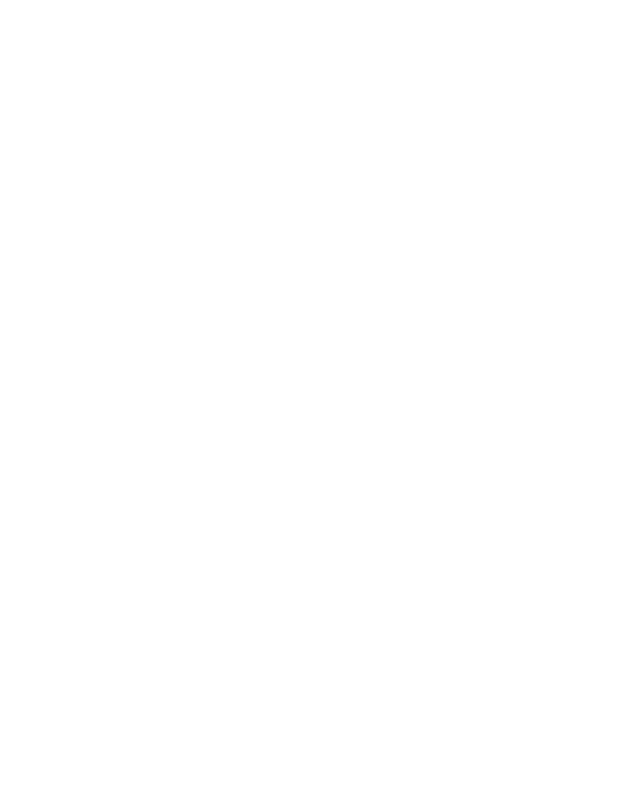
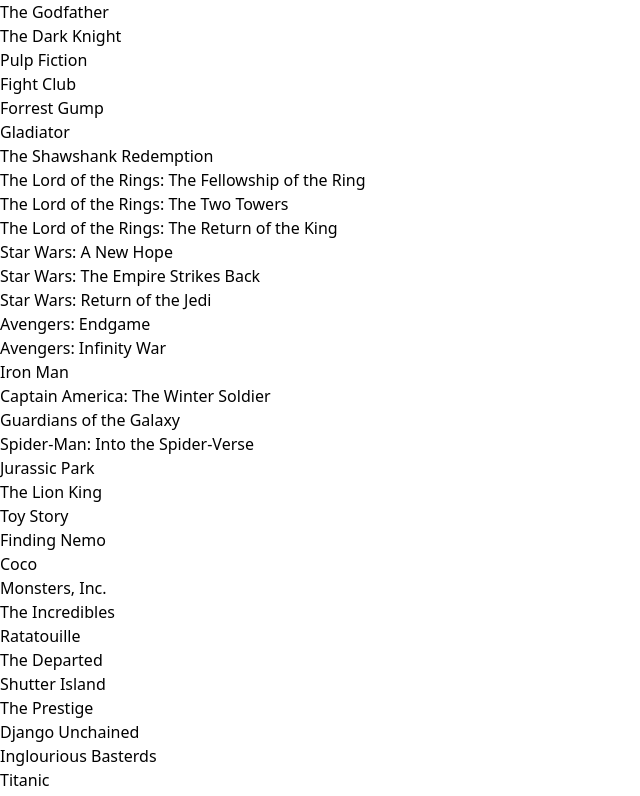
Before and after one commit to Devansh-Awasthi/FourFlix, a React (Vite) app: page / in a window 1280 px wide. Shown: the part 240-1036 px from the top of the page, without its empty margins (0-640 px from the left). Before the commit the page ends 800 px from the top, so only its background shows below. Built offline with nearby package versions, Linux system fonts and the light colour scheme.

Commit message:
Search feature

```diff
--- a/src/Partials/TopNav.jsx
+++ b/src/Partials/TopNav.jsx
@@ -1,16 +1,43 @@
 import React, { useState } from "react";
+import { Link } from "react-router-dom";
 
 function TopNav() {
     var [In,SetIn]=useState("");
+    const movieNames = [
+  "Inception", "The Matrix", "Interstellar", "The Godfather", "The Dark Knight",
+  "Pulp Fiction", "Fight Club", "Forrest Gump", "Gladiator", "The Shawshank Redemption",
+  "The Lord of the Rings: The Fellowship of the Ring", "The Lord of the Rings: The Two Towers",
+  "The Lord of the Rings: The Return of the King", "Star Wars: A New Hope", "Star Wars: The Empire Strikes Back",
+  "Star Wars: Return of the Jedi", "Avengers: Endgame", "Avengers: Infinity War", "Iron Man", "Captain America: The Winter Soldier",
+  "Guardians of the Galaxy", "Spider-Man: Into the Spider-Verse", "Jurassic Park", "The Lion King", "Toy Story",
+  "Finding Nemo", "Coco", "Monsters, Inc.", "The Incredibles", "Ratatouille",
+  "The Departed", "Shutter Island", "The Prestige", "Django Unchained", "Inglourious Basterds",
+  "Titanic", "Braveheart", "Schindler's List", "A Beautiful Mind", "Whiplash",
+  "Mad Max: Fury Road", "John Wick", "The Social Network", "The Wolf of Wall Street", "La La Land",
+  "Harry Potter and the Sorcerer's Stone", "Harry Potter and the Chamber of Secrets", "Harry Potter and the Prisoner of Azkaban",
+  "Pirates of the Caribbean: The Curse of the Black Pearl", "The Terminator", "Terminator 2: Judgment Day"
+];
   return (
-    <div className="w-[70%] h-[15%] p-5 flex items-center justify-center">
+    <div className="w-[70%] h-[15%] p-5 relative flex items-center justify-center">
       <input
         className="w-[80%] h-[3rem] bg-transparent text-[#F1F1F1] rounded-lg border-[#F1F1F1] border-[1px] p-4"
+        onChange={(e)=>SetIn(e.target.value)}
         type="text"
         placeholder="Search Movies, TV Shows, or People"
       ></input>
       <i className="ri-search-2-line text-[2rem] ml-5  flex items-center justify-center h-[3.5rem] w-[3.5rem] rounded-full bg-[#FF4500] text-[#F1F1F1] "></i>
+     <div className="absolute max-h-96 w-[77%] top-[5.8rem] left-28 bg-slate-500">
+      {movieNames.filter((movie)=>
+        movie.toLowerCase().includes(In.toLowerCase())
+      ).map((movie,index)=>{
+        return(
+          <Link key={index}>
+            <div>{movie}</div></Link>
+        )
+      })}
 
+
+      </div>
     </div>
   );
 }
```
